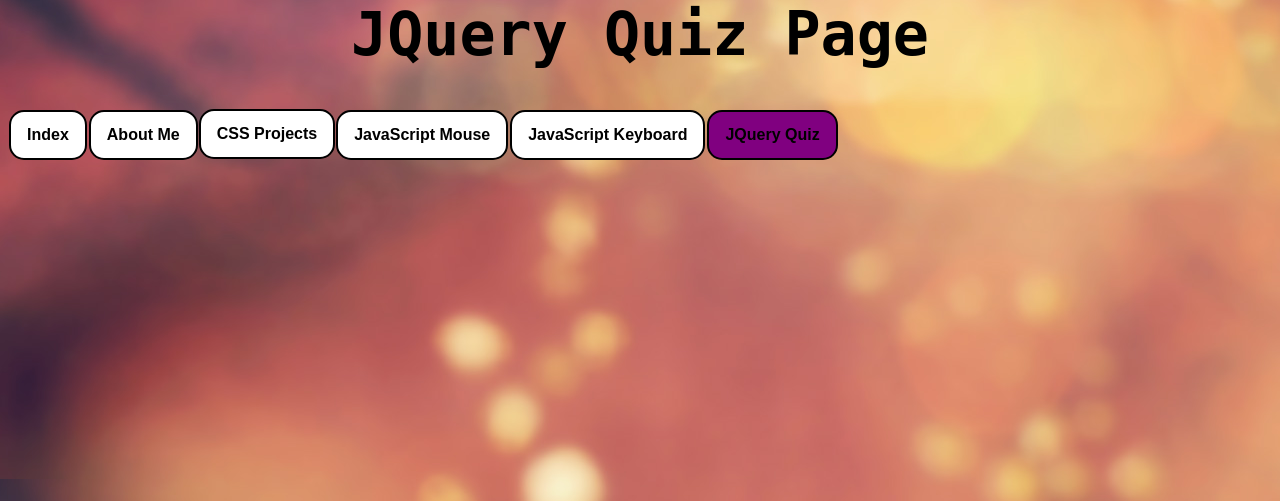
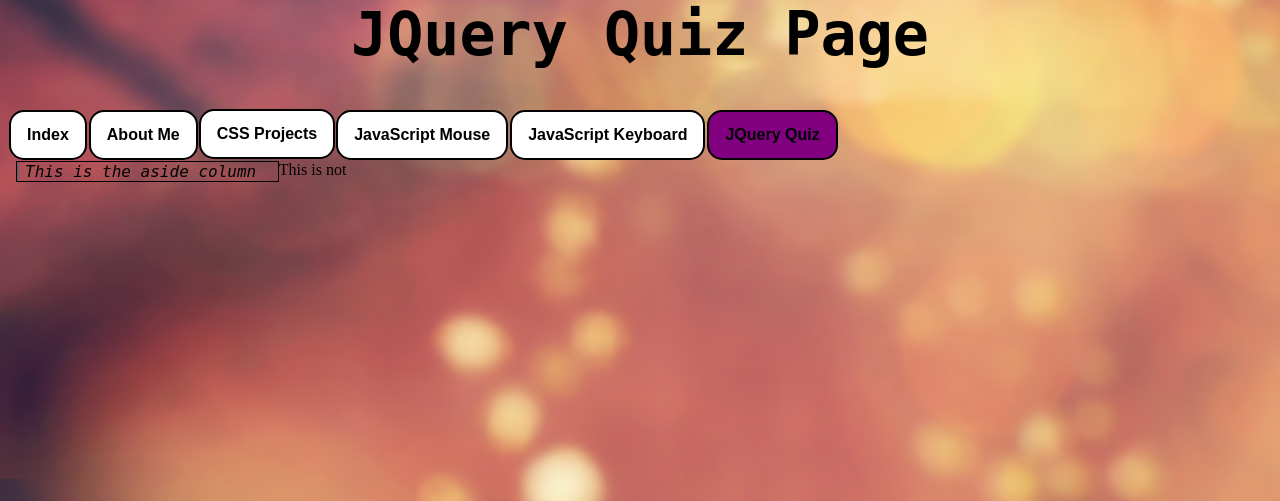
Before and after one commit to LexieLudeman/Web-Programming-Page, a PHP site: page /jquery/quiz.html in a window 1280 px wide. Shown: the part 41-542 px from the top of the page. Run offline with PHP 8.4, Linux system fonts and the light colour scheme.

Commit message:
Made the aside area

```diff
--- a/jquery/quiz.css
+++ b/jquery/quiz.css
@@ -21,6 +21,19 @@ h2 {
     font-family: monospace;
 }
 
+aside {
+    width: 20%;
+    padding-left: .5rem;
+    margin-left: .5rem;
+    float: left;
+    box-shadow: inset 5px 0 5px -5px #29627e;
+    font-style: italic;
+    color: black;
+    font-size: large;
+    border: 1px solid black;
+    font-family: monospace;
+}
+
 
 /* TO DO:
 
--- a/jquery/quiz.html
+++ b/jquery/quiz.html
@@ -31,8 +31,9 @@
         </ul>
     </header>
 
+    <aside>This is the aside column</aside>
 
-
+    This is not
 
 
 
```
